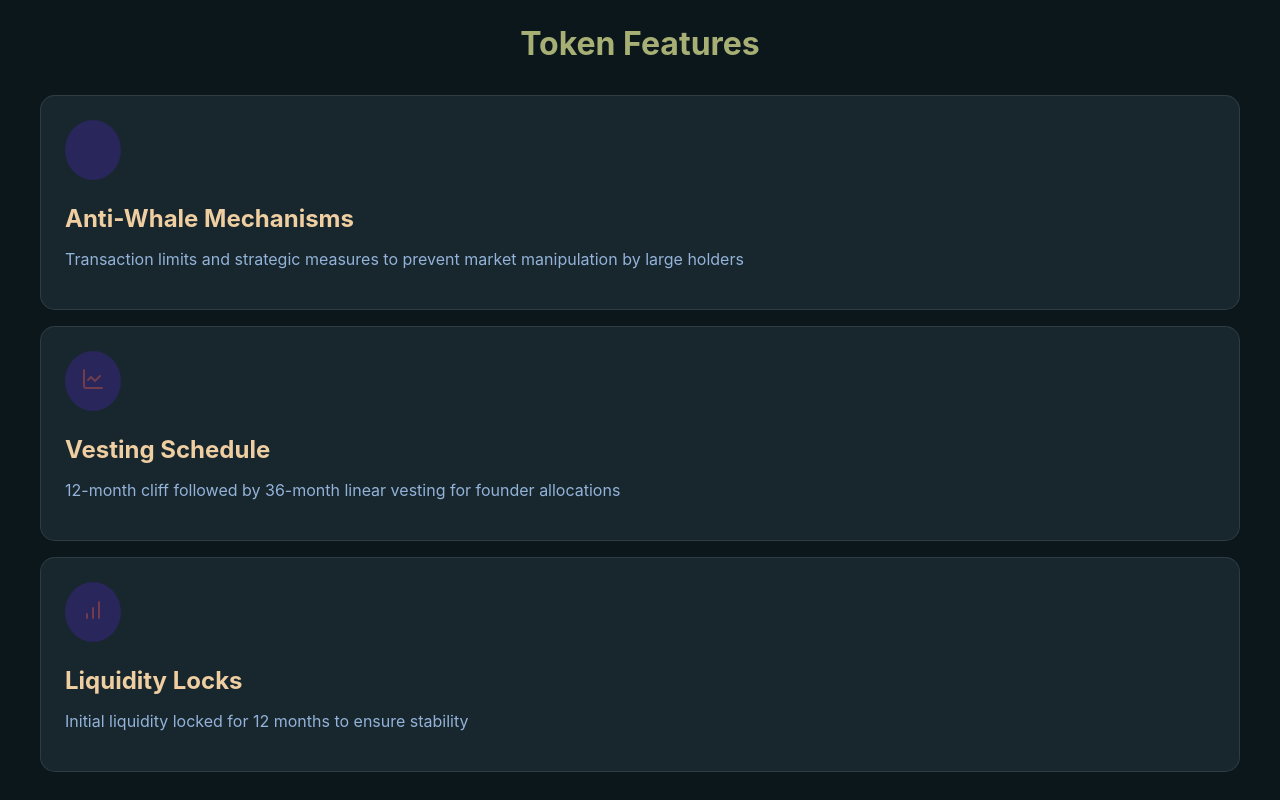
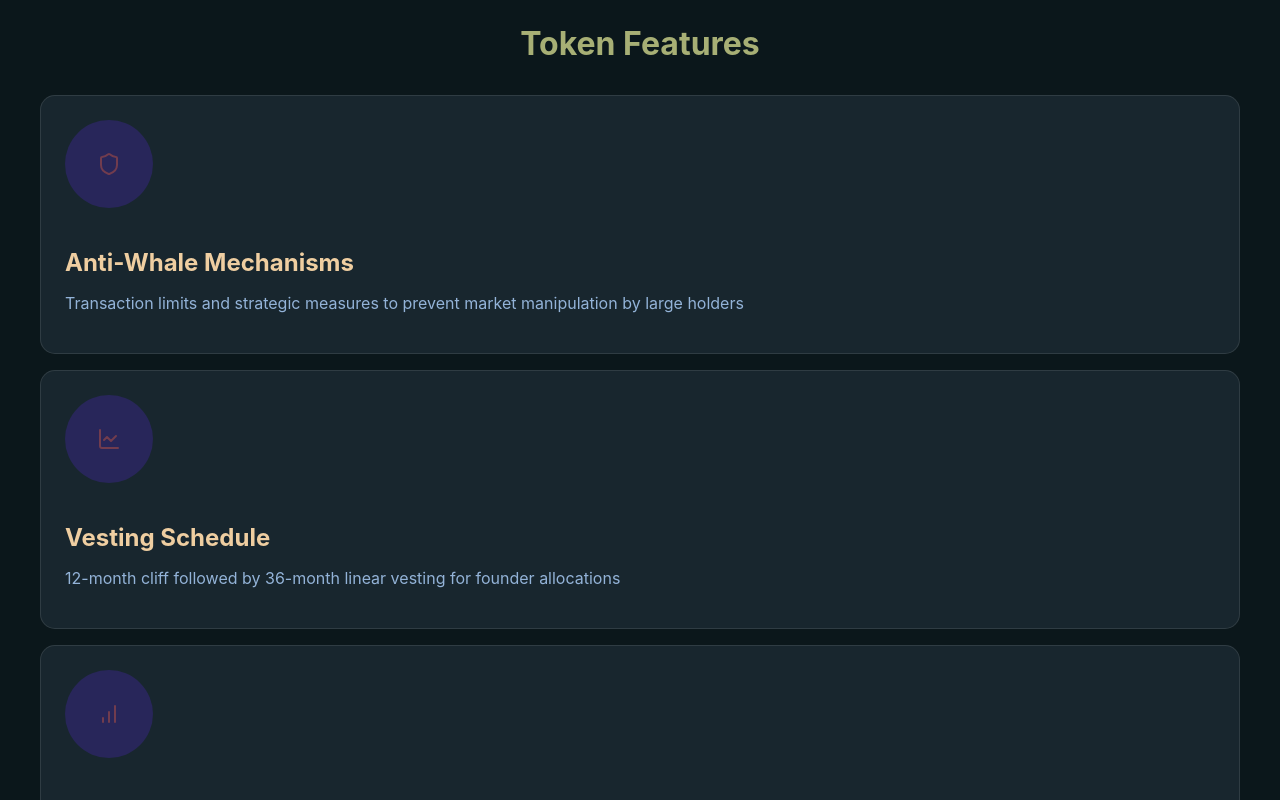
Before and after one commit to anyonmus1/work-experience-website, a React (Create React App) app: page /tokenomics in a window 1280 px wide. Shown: the part 1420-2220 px from the top of the page. Built offline with nearby package versions, Linux system fonts and the light colour scheme.

Commit message:
fixed icon

```diff
--- a/src/pages/Tokenomics/Tokenomics.js
+++ b/src/pages/Tokenomics/Tokenomics.js
@@ -148,13 +148,18 @@ function Tokenomics() {
       alignItems: 'center',
       justifyContent: 'center',
       transition: 'all 0.3s ease',
+      width: '56px', // Added fixed width
+      height: '56px', // Added fixed height
+      marginBottom: '1rem',
     },
     icon: {
       color: '#713c4e',
       transition: 'color 0.3s ease',
+      display: 'flex', // Added display flex
+      alignItems: 'center', // Added align items
+      justifyContent: 'center', // Added justify content
     },
   };
-
   const distributionData = [
     { name: 'Community Rewards & Ecosystem', value: 50, color: '#713c4e' },
     { name: 'Liquidity Provision', value: 30, color: '#efcea1' },
@@ -166,17 +171,17 @@ function Tokenomics() {
     {
       title: "Anti-Whale Mechanisms",
       description: "Transaction limits and strategic measures to prevent market manipulation by large holders",
-      icon: <Shield size={24} color="#28265a" />
+      icon: <Shield size={24} style={{ minWidth: '24px', minHeight: '24px' }} /> // Added fixed dimensions
     },
     {
       title: "Vesting Schedule",
       description: "12-month cliff followed by 36-month linear vesting for founder allocations",
-      icon: <LineChart size={24} color="#713c4e" />
+      icon: <LineChart size={24} style={{ minWidth: '24px', minHeight: '24px' }} />
     },
     {
       title: "Liquidity Locks",
       description: "Initial liquidity locked for 12 months to ensure stability",
-      icon: <BarChart size={24} color="#713c4e" />
+      icon: <BarChart size={24} style={{ minWidth: '24px', minHeight: '24px' }} />
     }
   ];
 
```
